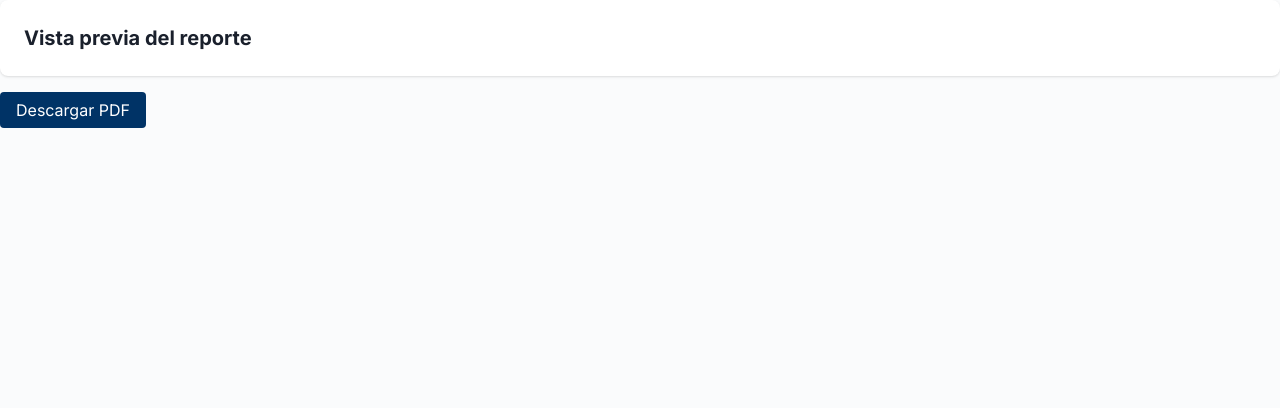
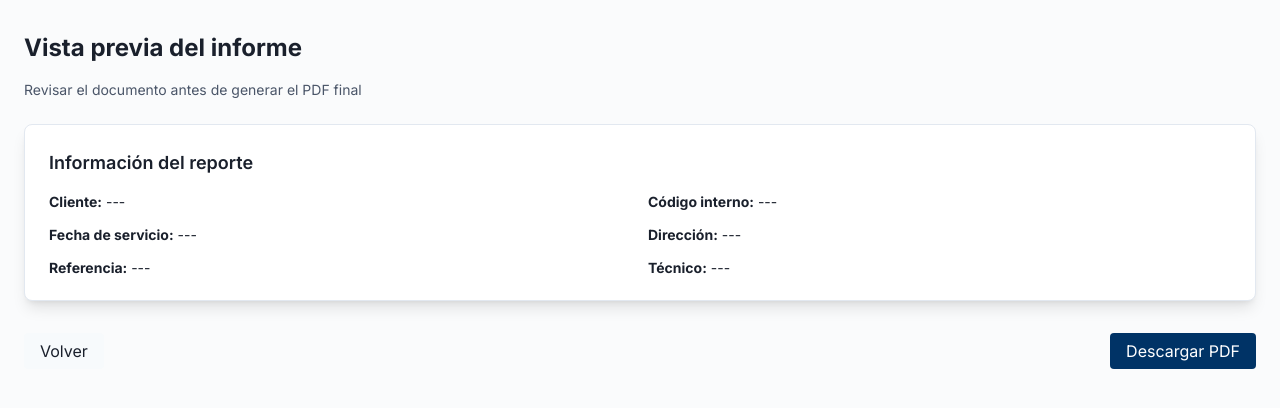
Before and after one commit to Djjasline/prueba-completa, a React (Vite) app: page /pdf-report-preview in a window 1280 px wide. Shown: the top 408 px of the page. Built offline with nearby package versions, Linux system fonts and the light colour scheme.

Commit message:
Update index.jsx

```diff
--- a/src/pages/pdf-report-preview/index.jsx
+++ b/src/pages/pdf-report-preview/index.jsx
@@ -1,9 +1,15 @@
 import React, { useRef } from "react";
+import { useLocation, useNavigate } from "react-router-dom";
 import html2canvas from "html2canvas";
 import jsPDF from "jspdf";
 
-const PDFReportPreview = ({ report }) => {
+const PDFReportPreview = () => {
   const captureRef = useRef(null);
+  const navigate = useNavigate();
+  const location = useLocation();
+
+  // Recibimos los datos del reporte desde ServiceReportCreation
+  const report = location.state?.reportData || {};
 
   const handleDownloadPdf = async () => {
     if (!captureRef.current) return;
@@ -22,34 +28,58 @@ const PDFReportPreview = ({ report }) => {
 
     // 🔹 Encabezado corporativo
     const headerImg = new Image();
-    headerImg.src = "/assets/encabezado.jpg"; // asegúrate de que esté en /public/assets/
+    headerImg.src = "/assets/encabezado.jpg"; // asegúrate de tenerlo en /public/assets
     pdf.addImage(headerImg, "JPEG", 0, 0, pageWidth, 30);
 
-    // 🔹 Contenido dinámico debajo del encabezado
+    // 🔹 Contenido del reporte debajo del encabezado
     const imgWidth = pageWidth - 20;
     const imgHeight = (canvas.height * imgWidth) / canvas.width;
     pdf.addImage(imgData, "PNG", 10, 40, imgWidth, imgHeight);
 
-    pdf.save(
-      `ASTAP_Reporte_${report?.generalInfo?.internalCode || "sin-codigo"}.pdf`
-    );
+    pdf.save(`ASTAP_Reporte_${report?.generalInfo?.internalCode || "sin-codigo"}.pdf`);
   };
 
   return (
-    <div>
-      <div ref={captureRef} className="bg-white p-6 rounded-lg shadow">
-        <h2 className="text-xl font-bold">Vista previa del reporte</h2>
-        {/* aquí renderizas todos los datos del reporte */}
+    <div className="min-h-screen bg-background px-6 py-8">
+      <h1 className="text-2xl font-bold mb-4">Vista previa del informe</h1>
+      <p className="text-sm text-muted-foreground mb-6">
+        Revisar el documento antes de generar el PDF final
+      </p>
+
+      {/* Contenedor de vista previa */}
+      <div
+        ref={captureRef}
+        className="bg-white shadow-lg rounded-lg p-6 border border-border"
+      >
+        <h2 className="text-lg font-semibold mb-4">Información del reporte</h2>
+
+        <div className="grid grid-cols-2 gap-4 text-sm">
+          <p><strong>Cliente:</strong> {report?.generalInfo?.client || "---"}</p>
+          <p><strong>Código interno:</strong> {report?.generalInfo?.internalCode || "---"}</p>
+          <p><strong>Fecha de servicio:</strong> {report?.generalInfo?.serviceDate || "---"}</p>
+          <p><strong>Dirección:</strong> {report?.generalInfo?.address || "---"}</p>
+          <p><strong>Referencia:</strong> {report?.generalInfo?.reference || "---"}</p>
+          <p><strong>Técnico:</strong> {report?.generalInfo?.technicalPersonnel || "---"}</p>
+        </div>
       </div>
-      <button
-        onClick={handleDownloadPdf}
-        className="mt-4 px-4 py-2 bg-primary text-white rounded"
-      >
-        Descargar PDF
-      </button>
+
+      {/* Botones de acción */}
+      <div className="flex justify-between mt-8">
+        <button
+          onClick={() => navigate(-1)}
+          className="px-4 py-2 rounded bg-muted text-foreground"
+        >
+          Volver
+        </button>
+        <button
+          onClick={handleDownloadPdf}
+          className="px-4 py-2 rounded bg-primary text-primary-foreground"
+        >
+          Descargar PDF
+        </button>
+      </div>
     </div>
   );
 };
 
-// 🔹 Esto corrige tu error de importación en Routes.jsx
 export default PDFReportPreview;
```
